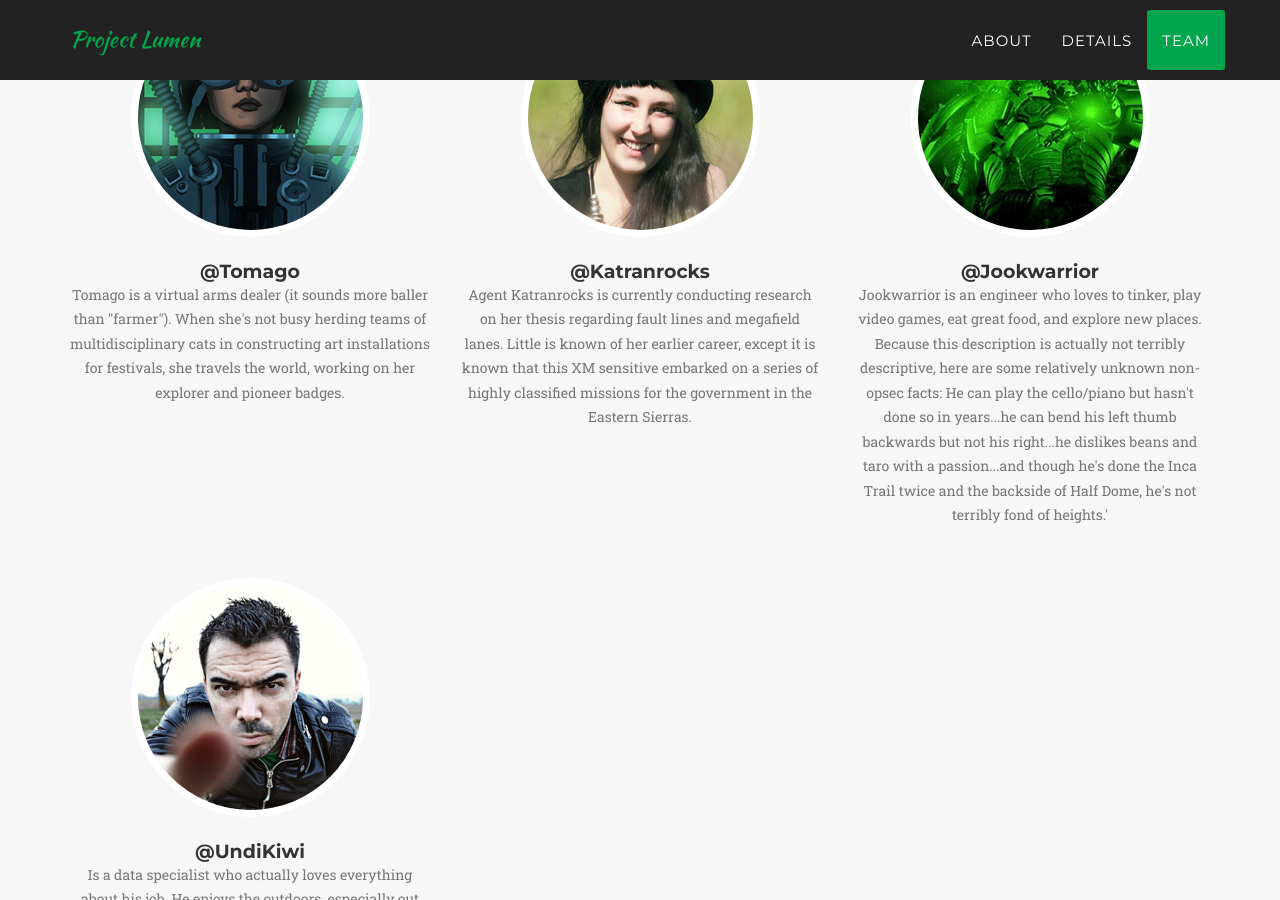
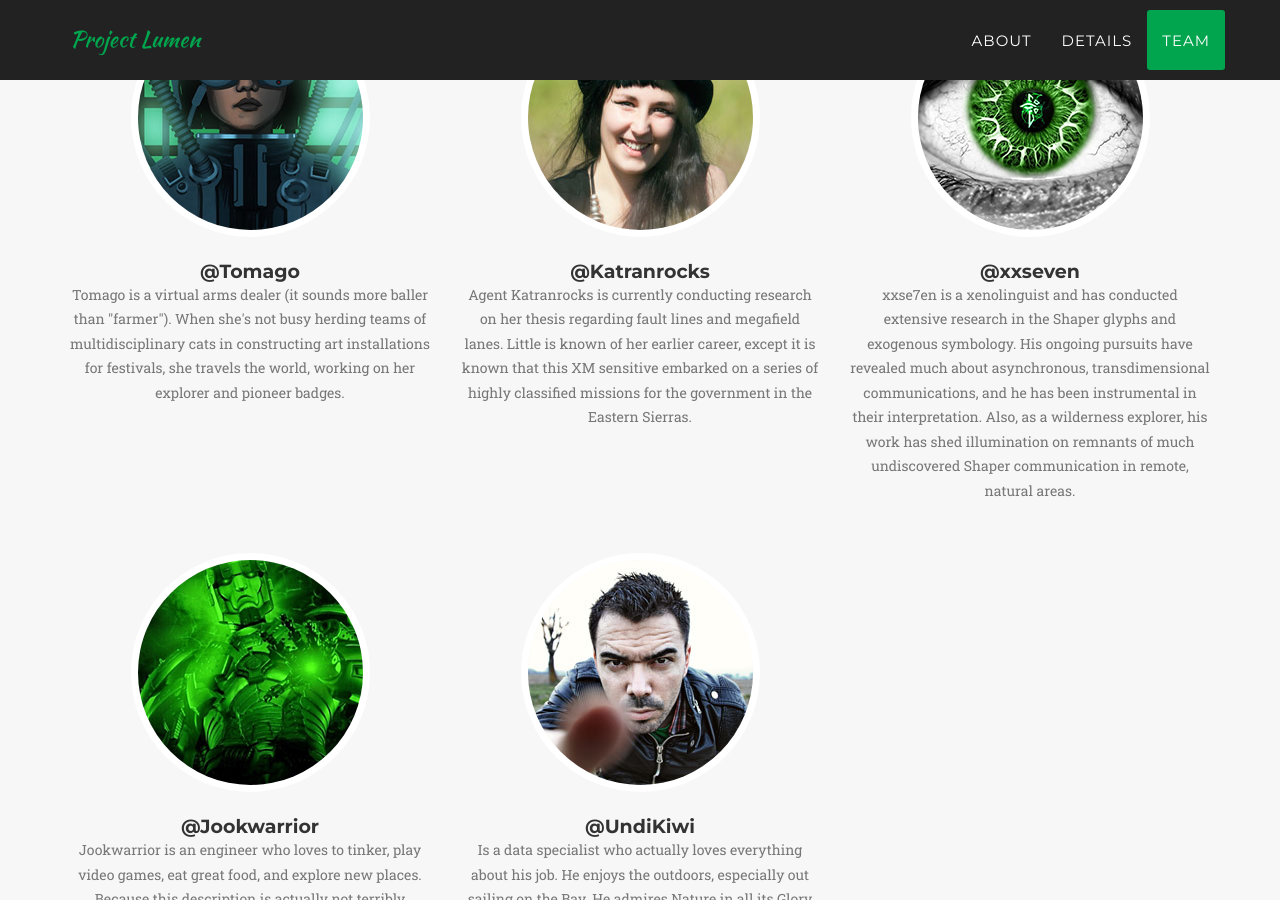
Before and after one commit to winonatong/magnus_reawakens, a Jekyll site: the page built from index.html, in a window 1280 px wide and 900 px high, scrolled down 3173 px. Built offline with Jekyll 4.4.1, drawn with Linux system fonts in a browser that asks for light colours; some web fonts are replaced.

Commit message:
add xxseven's bio

```diff
--- a/_config.yml
+++ b/_config.yml
@@ -18,6 +18,9 @@ people:
   pic: Katranrocks
   position: Agent Katranrocks is currently conducting research on her thesis regarding fault lines and megafield lanes. Little is known of her earlier career, except it is known that this XM sensitive embarked on a series of highly classified missions for the government in the Eastern Sierras.
 
+- name: '@xxseven'
+  pic: xxseven
+  position: xxse7en is a xenolinguist and has conducted extensive research in the Shaper glyphs and exogenous symbology. His ongoing pursuits have revealed much about asynchronous, transdimensional communications, and he has been instrumental in their interpretation. Also, as a wilderness explorer, his work has shed illumination on remnants of much undiscovered Shaper communication in remote, natural areas.
 
 - name: '@Jookwarrior'
   pic: Jookwarrior
```
Also changed, not shown: img/portfolio/dreams-thumbnail.png (deleted), img/portfolio/dreams.png (deleted), img/portfolio/escape-thumbnail.png (deleted), img/portfolio/escape.png (deleted), img/portfolio/golden-thumbnail.png (deleted), img/portfolio/golden.png (deleted), img/portfolio/plans.png, img/portfolio/roundicons-thumbnail.png (deleted), img/portfolio/roundicons.png (deleted), img/portfolio/startup-framework-thumbnail.png (deleted), img/portfolio/startup-framework.png (deleted), img/portfolio/treehouse-thumbnail.png (deleted), img/portfolio/treehouse.png (deleted), img/team/xxseven.jpg (added).
